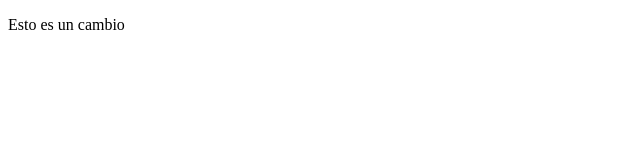
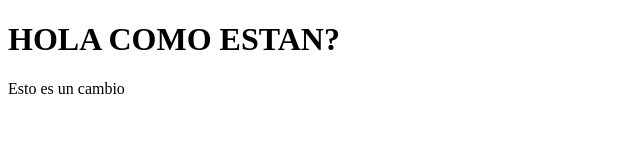
Before and after one commit to elProfeAle/TrabajosPracticos2026b, a plain HTML site: page TP5/index.html in a window 1280 px wide. Shown: the whole page, without its empty margins (0-640 px from the left). Drawn offline with Linux system fonts and the light colour scheme.

Commit message:
Add greeting header to index.html

```diff
--- a/TP5/index.html
+++ b/TP5/index.html
@@ -6,7 +6,7 @@
     <title>Document</title>
 </head>
 <body>
-
+    <h1>HOLA COMO ESTAN?</h1>
     <p>Esto es un cambio</p>
 </body>
 </html>
```
